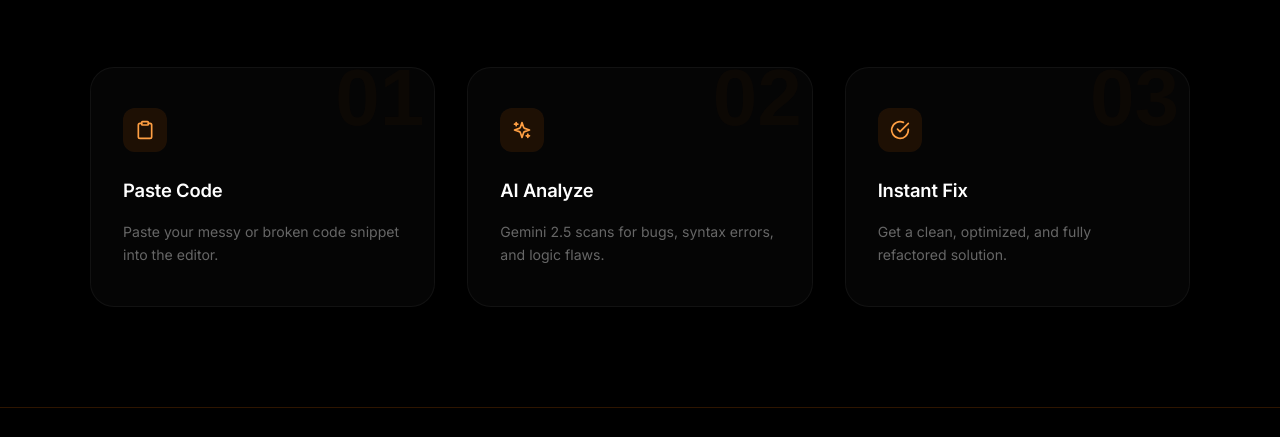
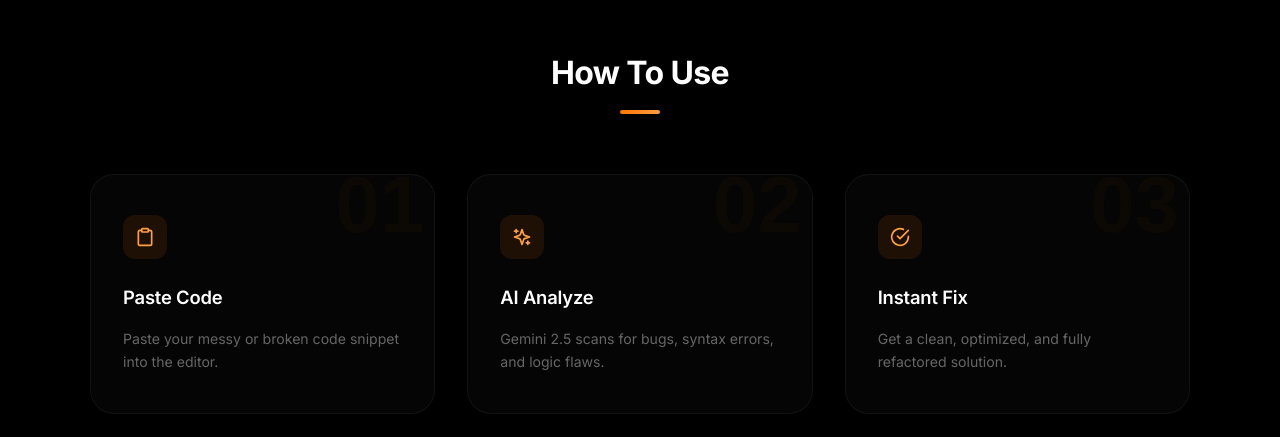
Before and after one commit to Khanndoinggood/BugSolvev1, a website: page public/index.html in a window 1280 px wide. Shown: the part 1066-1503 px from the top of the page. Drawn offline with nearby package versions, Linux system fonts and the light colour scheme.

Commit message:
Add 'How To Use' section heading above workflow

```diff
--- a/public/index.html
+++ b/public/index.html
@@ -208,6 +208,10 @@ function calculateSum(arr) {
 
   <!-- Workflow Steps -->
   <section class="workflow-section">
+    <div class="workflow-header">
+      <h2 class="section-title">How To Use</h2>
+      <div class="title-underline"></div>
+    </div>
     <div class="workflow-container">
       <div class="workflow-step">
         <div class="step-num-bg">01</div>
--- a/public/style.css
+++ b/public/style.css
@@ -1098,8 +1098,29 @@ body {
    Workflow Section
 =================================================== */
 .workflow-section {
-  padding: 100px 24px;
+  padding: 80px 24px 100px;
   position: relative;
+}
+
+.workflow-header {
+  text-align: center;
+  margin-bottom: 60px;
+}
+
+.section-title {
+  font-size: 2rem;
+  font-weight: 800;
+  color: var(--text-primary);
+  margin: 0;
+  letter-spacing: -0.02em;
+}
+
+.title-underline {
+  width: 40px;
+  height: 4px;
+  background: var(--gradient-primary);
+  margin: 12px auto 0;
+  border-radius: 2px;
 }
 
 .workflow-container {
```
